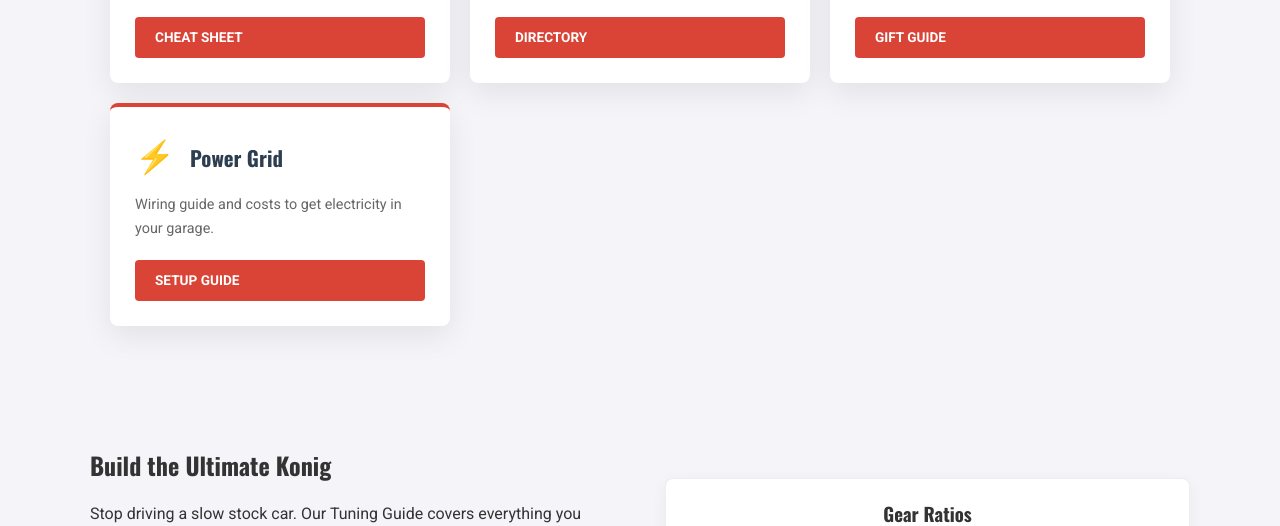
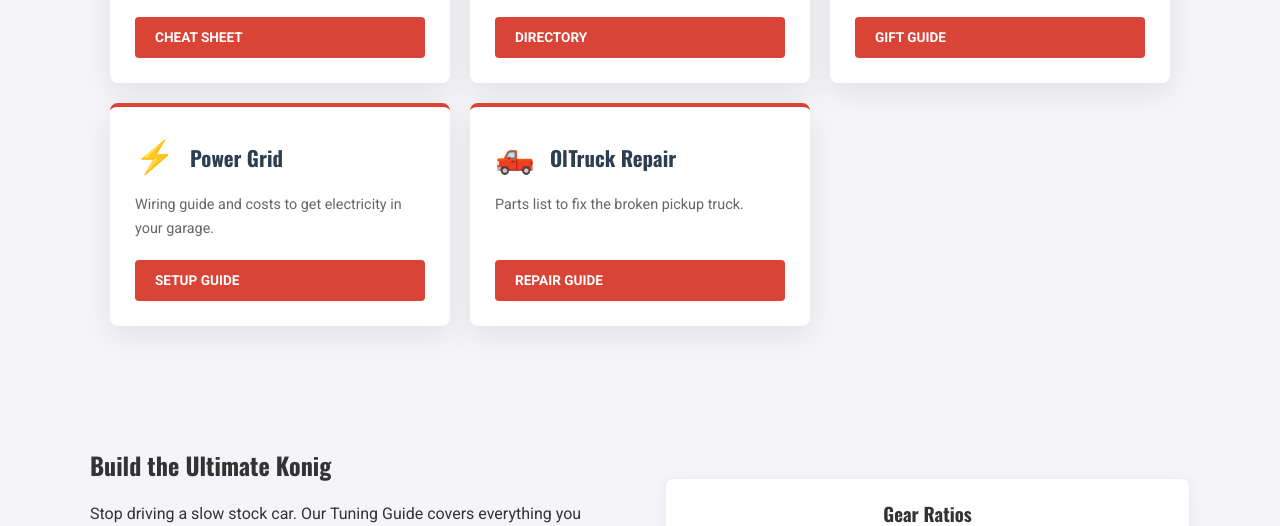
Before and after one commit to qsyhxw/MonBazou.org, a plain HTML site: page index.html in a window 1280 px wide. Shown: the part 709-1235 px from the top of the page. Drawn offline with nearby package versions, Linux system fonts and the light colour scheme.

Commit message:
Update index.html

```diff
--- a/index.html
+++ b/index.html
@@ -239,6 +239,15 @@
                     <a href="power-grid.html" class="btn">Setup Guide</a>
                 </div>
 
+                <div class="card">
+            <div class="card-header">
+                <span class="card-icon">🛻</span>
+                <h3>OlTruck Repair</h3>
+            </div>
+            <p>Parts list to fix the broken pickup truck.</p>
+            <a href="oltruck-guide.html" class="btn">Repair Guide</a>
+        </div>
+
             </div>
         </div>
     </section>
```
